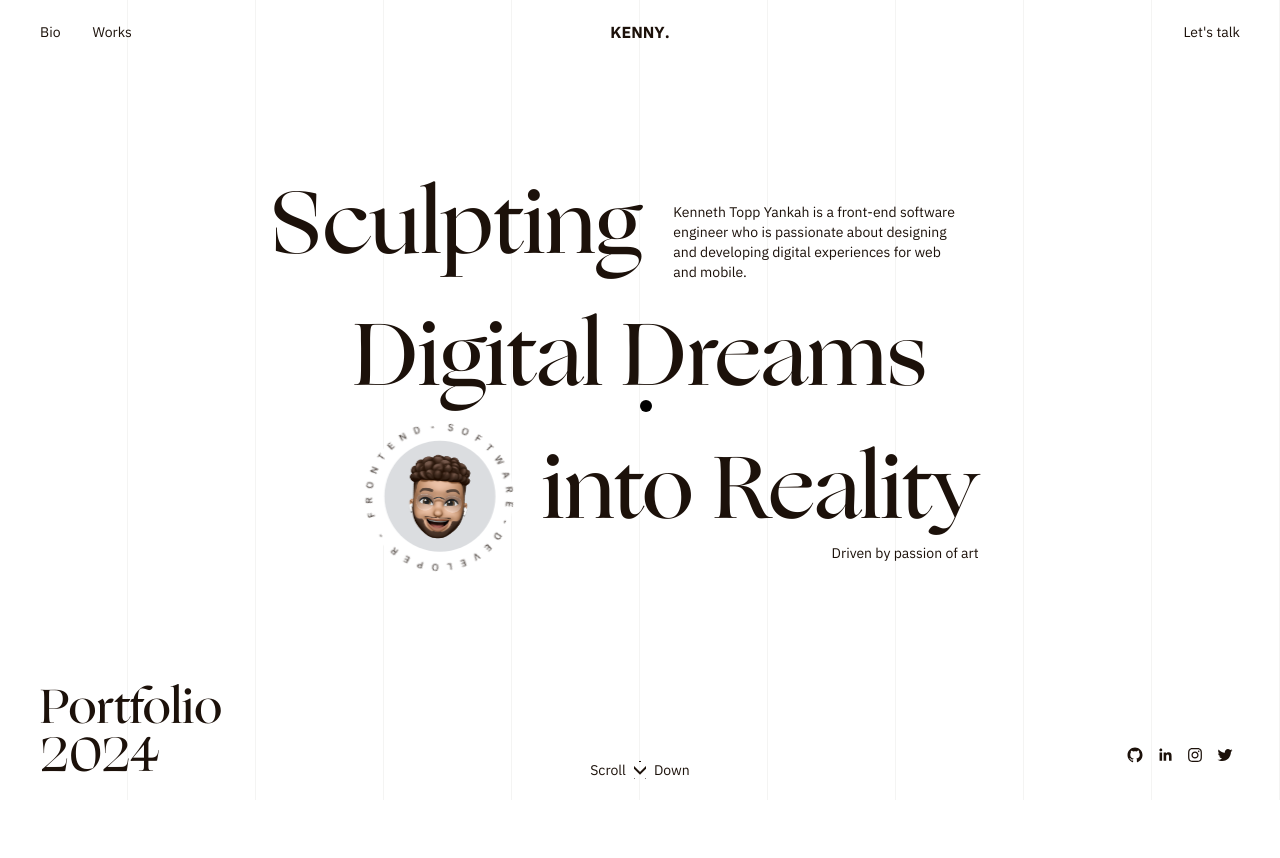
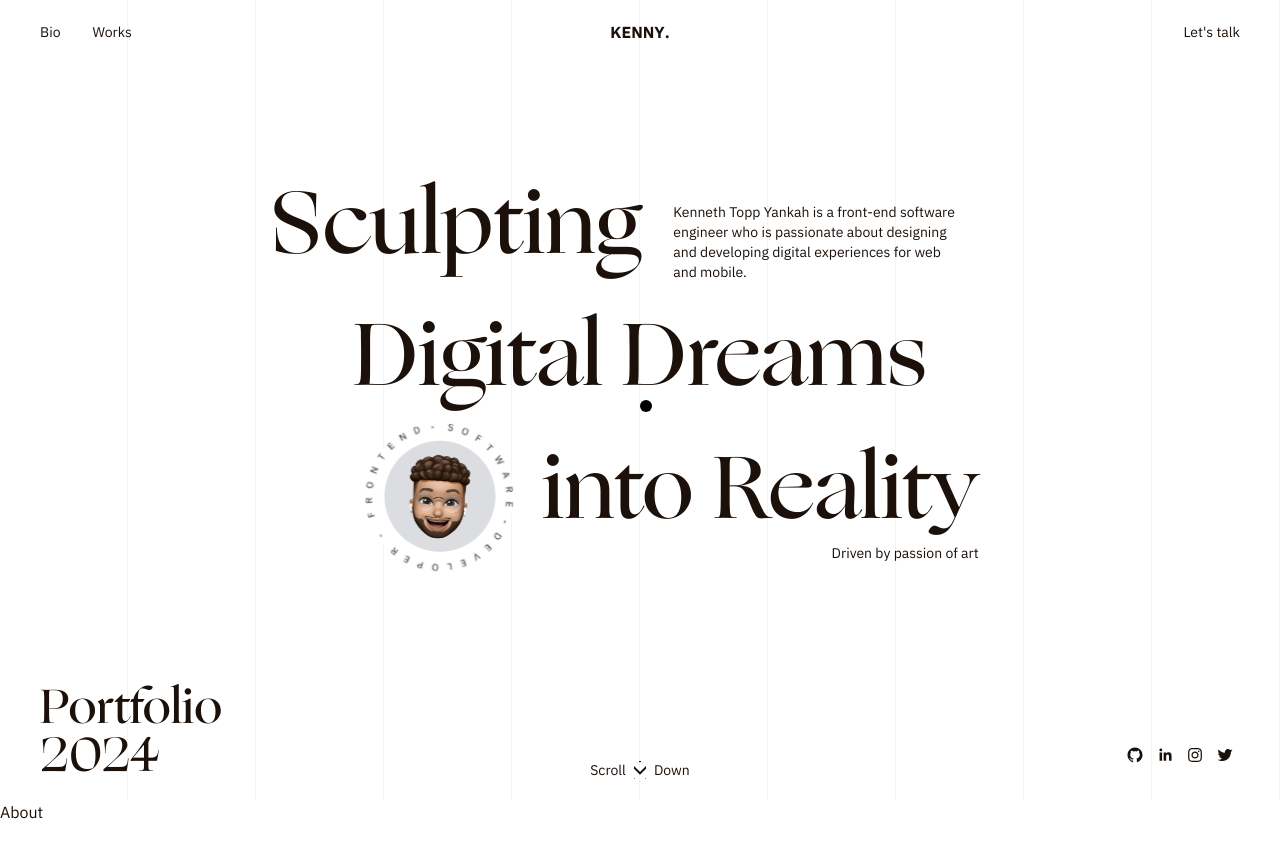
Before and after one commit to ToppYankah/portfolio, a Next.js app: page / in a window 1280 px wide. Shown: the top 858 px of the page. Built offline with nearby package versions, Linux system fonts and the light colour scheme; what @xpd/tailwind-3dtransforms would draw is missing.

Commit message:
Initialize About section

```diff
--- /dev/null
+++ b/src/app/_sections/about/AboutSection.tsx
@@ -0,0 +1,10 @@
+"use client";
+import SectionLayout from "~/layouts/section-layout";
+
+export default function AboutSection() {
+  return (
+    <SectionLayout id="about-section">
+      <h1>About</h1>
+    </SectionLayout>
+  );
+}
--- a/src/app/_sections/hero/HeroSection.tsx
+++ b/src/app/_sections/hero/HeroSection.tsx
@@ -23,7 +23,7 @@ export default function HeroSection() {
   return (
     <SectionLayout
       id="hero"
-      className="grid h-[85vh] max-h-screen grid-cols-[1fr_50px_50px_1fr] grid-rows-[auto_1fr_auto] gap-[20px] p-5 sm:h-screen sm:grid-cols-4 sm:px-[40px] sm:py-[20px] "
+      className="grid h-[90vh] max-h-screen grid-cols-[1fr_50px_50px_1fr] grid-rows-[auto_1fr_auto] gap-[20px] p-5 sm:h-screen sm:grid-cols-4 sm:px-[40px] sm:py-[20px] "
     >
       <HeroHeader />
       <HeroTitle onAnimationComplete={handleAnimationComplete} />
--- a/src/app/_sections/hero/components/HeroDate.tsx
+++ b/src/app/_sections/hero/components/HeroDate.tsx
@@ -1,7 +1,7 @@
 "use client";
 
 import { useEffect, useRef } from "react";
-import { animatePortfolioDate } from "../../../_animations";
+import { animatePortfolioDate } from "../animations";
 
 export default function HeroDate() {
   const portfolioRef = useRef<HTMLParagraphElement>(null);
--- a/src/app/_sections/hero/components/HeroHeader.tsx
+++ b/src/app/_sections/hero/components/HeroHeader.tsx
@@ -1,7 +1,7 @@
 "use client";
 import { LegacyRef, MutableRefObject, useLayoutEffect, useRef } from "react";
 import NavLink from "~/components/NavLink";
-import { animateLinks, animateLogo } from "../../../_animations";
+import { animateLinks, animateLogo } from "../animations";
 
 export default function HeroHeader() {
   return (
--- a/src/app/_sections/hero/components/HeroScrollIndicator.tsx
+++ b/src/app/_sections/hero/components/HeroScrollIndicator.tsx
@@ -1,7 +1,7 @@
 "use client";
 import gsap from "gsap";
 import { useEffect, useRef } from "react";
-import { animateHeroScrollIndicator } from "../../../_animations";
+import { animateHeroScrollIndicator } from "../animations";
 
 export default function () {
   return (
--- a/src/app/_sections/hero/components/HeroSocials.tsx
+++ b/src/app/_sections/hero/components/HeroSocials.tsx
@@ -1,7 +1,7 @@
 "use client";
 import { useEffect, useRef } from "react";
 import { SocialIcon } from "react-social-icons";
-import { animateSocials } from "../../../_animations";
+import { animateSocials } from "../animations";
 
 export default function HeroSocials() {
   const socialRefs = useRef<(HTMLDivElement | null)[]>([]);
--- a/src/app/_sections/hero/components/HeroTitle.tsx
+++ b/src/app/_sections/hero/components/HeroTitle.tsx
@@ -2,7 +2,7 @@
 import { LegacyRef, useLayoutEffect, useRef, useState } from "react";
 import Magnetic from "~/components/Magnetic";
 import useThemeDetector from "~/hooks/theme-detector";
-import * as animations from "../../../_animations";
+import * as animations from "../animations";
 import useMediaQuery from "~/hooks/meda-query";
 
 export default ({
--- a/src/app/page.tsx
+++ b/src/app/page.tsx
@@ -1,4 +1,5 @@
 import dynamic from "next/dynamic";
+import AboutSection from "./_sections/about/AboutSection";
 
 const DynamicHeroSection = dynamic(
   () => import("./_sections/hero/HeroSection"),
@@ -11,7 +12,7 @@ export default function HomePage() {
   return (
     <main className="flex min-h-screen flex-col items-center justify-center">
       <DynamicHeroSection />
-      <div className="h-screen"></div>
+      <AboutSection />
     </main>
   );
 }
```
Also changed, not shown: src/app/_sections/hero/animations.tsx (renamed from src/app/_animations/index.tsx).
